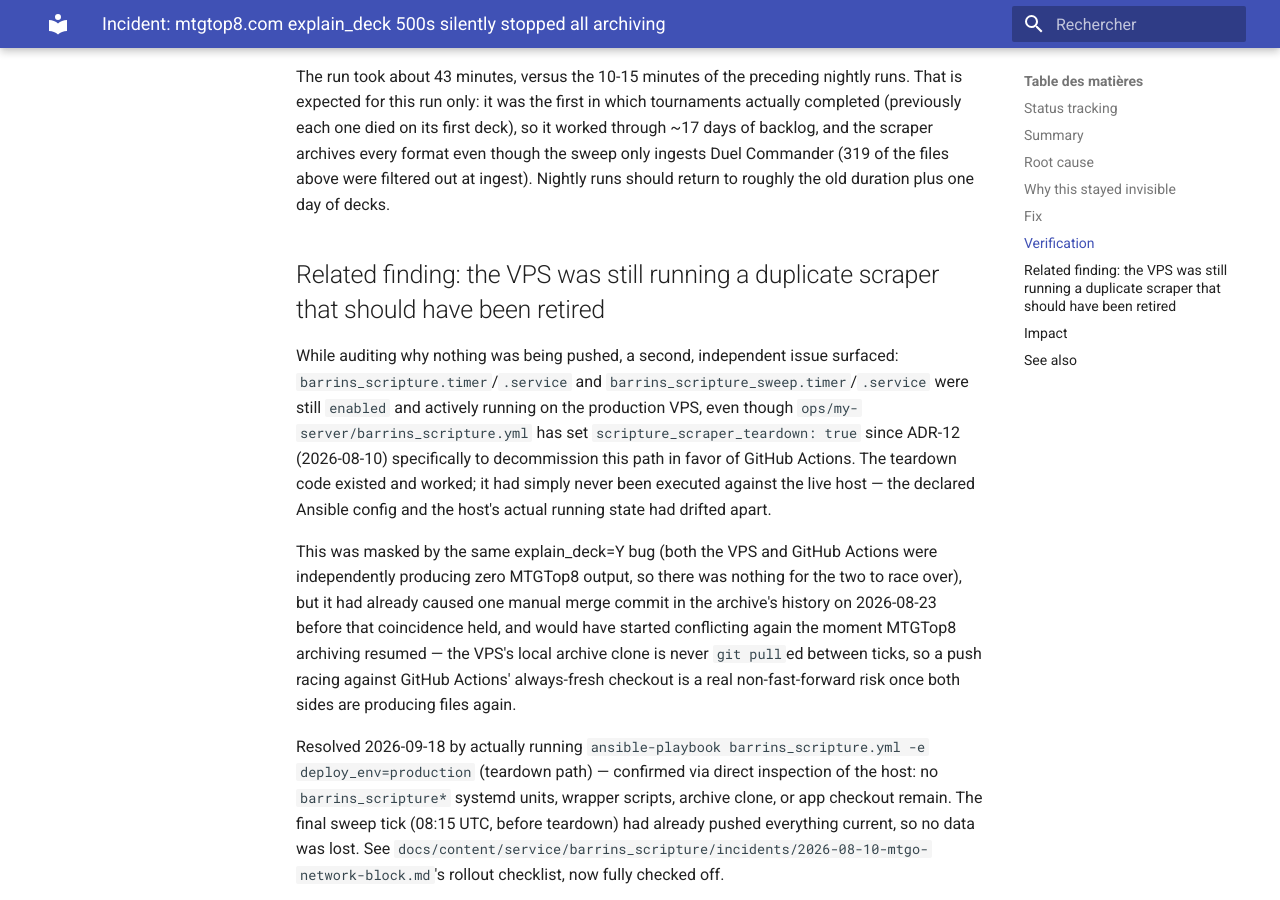
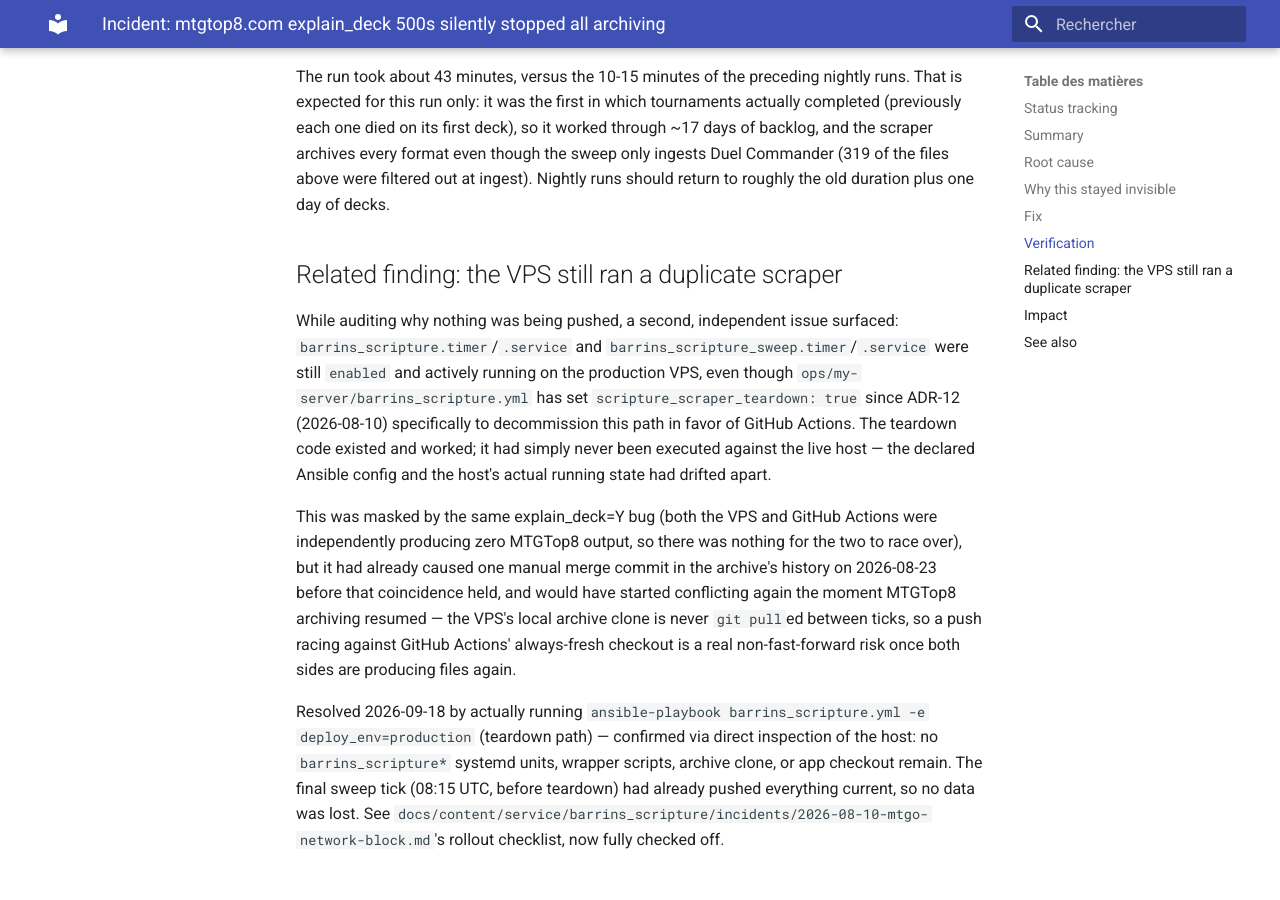
Before and after one commit to Spigushe/barrins-project, an MkDocs documentation site: the page built from docs/content/service/barrins_scripture/incidents/2026-09-18-mtgtop8-explain-deck-500.md, in a window 1280 px wide and 900 px high, scrolled down 2588 px. Built offline with MkDocs 1.6.1 and Material for MkDocs 9.7.7, drawn with Linux system fonts in a browser that asks for light colours.

Commit message:
docs(scripture): shorten incident heading to pass markdownlint

```diff
--- a/docs/content/service/barrins_scripture/incidents/2026-09-18-mtgtop8-explain-deck-500.md
+++ b/docs/content/service/barrins_scripture/incidents/2026-09-18-mtgtop8-explain-deck-500.md
@@ -108,7 +108,7 @@ archives every format even though the sweep only ingests Duel Commander
 (319 of the files above were filtered out at ingest). Nightly runs should
 return to roughly the old duration plus one day of decks.
 
-## Related finding: the VPS was still running a duplicate scraper that should have been retired
+## Related finding: the VPS still ran a duplicate scraper
 
 While auditing why nothing was being pushed, a second, independent issue
 surfaced: `barrins_scripture.timer`/`.service` and
```
